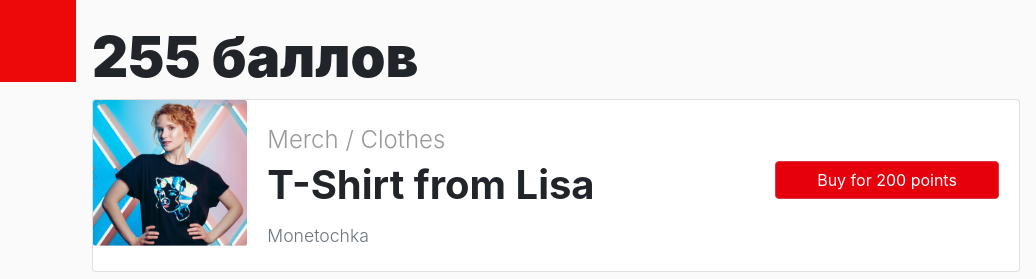
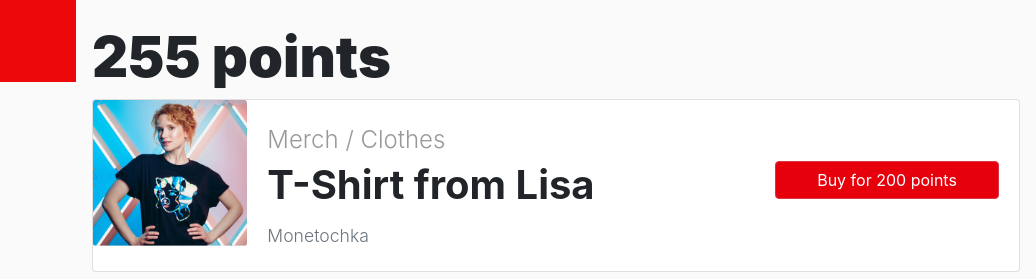
Before and after one commit to ArtemyMagarin/music_transition, a plain HTML site: page views/points.html in a window 1280 px wide. Shown: the top 279 px of the page, 244-1280 px from the left. Drawn offline with nearby package versions, Linux system fonts and the light colour scheme.

Commit message:
Some changes

```diff
--- a/views/points.html
+++ b/views/points.html
@@ -44,7 +44,7 @@
         <div class="col ml-3 mr-3">
             <div class="row mt-4">
                 <h1 class="display-4">
-                    255 баллов
+                    255 points
                 </h1>
             </div>
 
```
Also changed, not shown: 1 other file.
